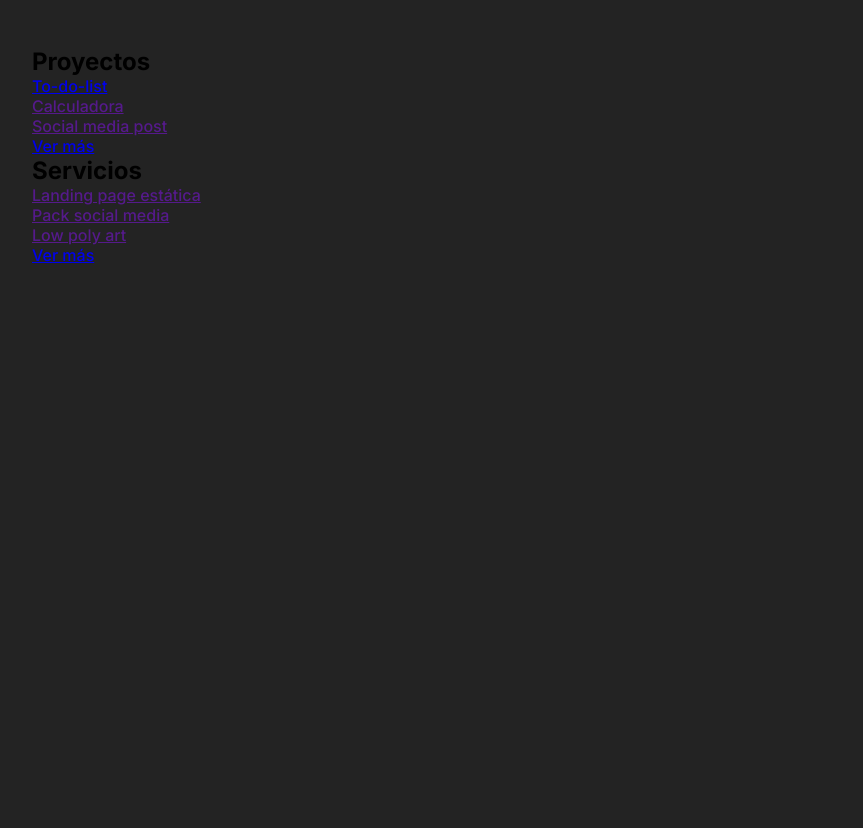
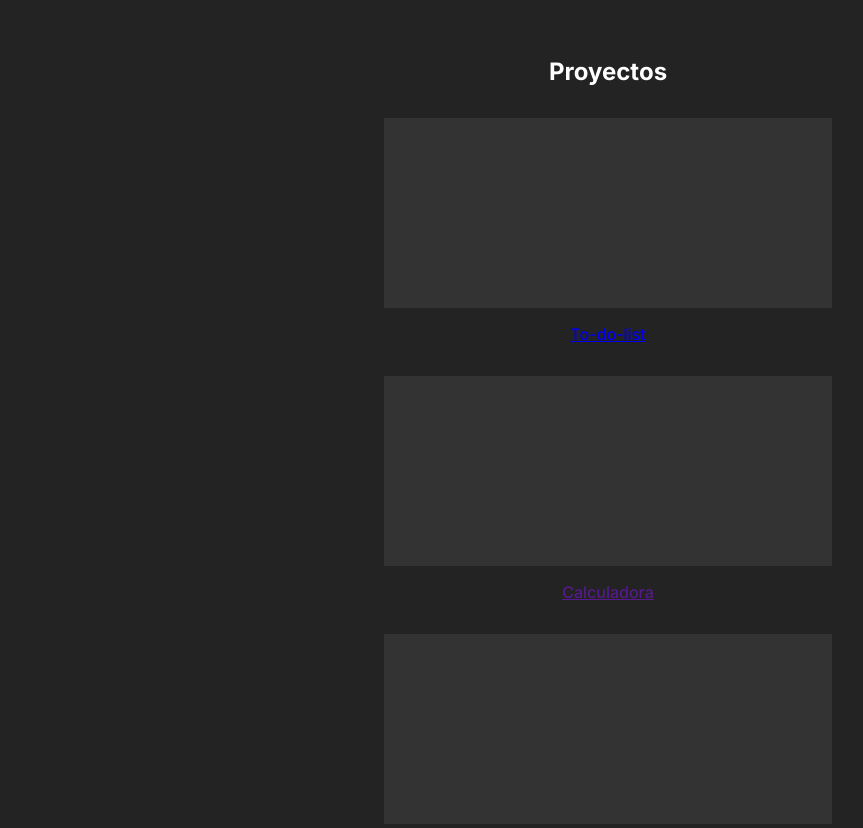
Before and after one commit to jackreategui/jackreategui, a plain HTML site: page index.html in a window 1280 px wide. Shown: the part 1092-1920 px from the top of the page, without its empty margins (32-895 px from the left). Before the commit the page ends 1357 px from the top, so only its background shows below. Drawn offline with Linux system fonts and the light colour scheme.

Commit message:
estilice una parte de la seccion de proyectos pero aun me falta corregir algunas cosas

```diff
--- a/css/style.css
+++ b/css/style.css
@@ -173,7 +173,7 @@ background-color: var(--black);
     font-size: var(--p);
     color: var(--white);
     line-height: 22px;
-    font-weight: 500;
+    font-weight: 300;
     padding: 0 0 32px;
 }
 
@@ -206,3 +206,119 @@ background-color: var(--black);
     -moz-box-shadow: 0px 0px 30px -5px rgba(0,0,0,0.75);
     box-shadow: 0px 0px 30px -5px rgba(0,0,0,0.75);
 }
+
+.proyectos_container, .servicios_container{
+    width: 100%;
+    margin: 0 auto;
+    text-align: center;
+    padding: 32px 0 50px;
+
+}
+
+.proyectos_h2, .servicios_h2{
+    color: var(--white);
+    font-size: var(--h2);
+    font-weight: 700;
+    padding: 0 0 16px;
+}
+
+.card_container{
+    display: flex;
+    flex-direction: column;
+    flex-wrap: wrap;
+    align-items: center;
+    min-height: 500px;
+    height: auto;
+}
+
+.card{
+    display: flex;
+    flex-direction: column;
+    align-items: center;
+    width: 100%;
+    max-width: 448px;
+    min-width: 328px;
+    height: 100%;
+    min-height: 190px;
+    max-height: 260px;
+    padding: 16px 0;
+    gap: 16px;
+}
+
+.ver_mas_link{
+    padding: 160px 0;
+    font-weight: 300;
+    font-size: var(--p);
+    color: var(--red_2);
+    text-decoration: none;
+}
+
+.ver_mas_link:hover{
+    text-decoration: underline;
+}
+
+.card_img--to-do-list{
+    width: 100%;
+    min-width: 328px;
+    min-height: 190px;
+    background-color: var(--back_2);
+    /* background-image: url('../assets/img/cover_facebook_proyecto.jpg'); */
+    background-position: center;
+    background-repeat: no-repeat;
+    background-size: cover;
+}
+
+.card_img--calculadora{
+    width: 100%;
+    min-width: 328px;
+    min-height: 190px;
+    background-color: var(--back_2);
+    /* background-image: url('../assets/img/cover_facebook_proyecto.jpg'); */
+    background-position: center;
+    background-repeat: no-repeat;
+    background-size: cover;
+}
+
+.card_img--social-media-post{
+    width: 100%;
+    min-width: 328px;
+    min-height: 190px;
+    background-color: var(--back_2);
+    /* background-image: url('../assets/img/cover_facebook_proyecto.jpg'); */
+    background-position: center;
+    background-repeat: no-repeat;
+    background-size: cover;
+}
+
+.card_img--landing-page-estatica{
+    width: 100%;
+    min-width: 328px;
+    min-height: 190px;
+    background-color: var(--back_2);
+    /* background-image: url('../assets/img/cover_facebook_proyecto.jpg'); */
+    background-position: center;
+    background-repeat: no-repeat;
+    background-size: cover;
+}
+
+.card_img--pack-social-media-post{
+    width: 100%;
+    min-width: 328px;
+    min-height: 190px;
+    background-color: var(--back_2);
+    /* background-image: url('../assets/img/cover_facebook_proyecto.jpg'); */
+    background-position: center;
+    background-repeat: no-repeat;
+    background-size: cover;
+}
+
+.card_img--low-poly-art{
+    width: 100%;
+    min-width: 328px;
+    min-height: 190px;
+    background-color: var(--back_2);
+    /* background-image: url('../assets/img/cover_facebook_proyecto.jpg'); */
+    background-position: center;
+    background-repeat: no-repeat;
+    background-size: cover;
+}
--- a/index.html
+++ b/index.html
@@ -78,15 +78,15 @@
             <h2 class="proyectos_h2">Proyectos</h2>
             <div class="card_container">
                 <div class="card proyect">
-                    <a href="" class="card_img"></a>
+                    <a href="" class="card_img--to-do-list"></a>
                     <a href=" class="card_title"">To-do-list</a>
                 </div>
                 <div class="card proyect">
-                    <a href="" class="card_img"></a>
+                    <a href="" class="card_img--calculadora"></a>
                     <a href="" class="card_title">Calculadora</a>
                 </div>
                 <div class="card proyect">
-                    <a href="" class="card_img"></a>
+                    <a href="" class="card_img--social-media-post"></a>
                     <a href="" class="card_title">Social media post</a>
                 </div>
             </div>
@@ -97,15 +97,15 @@
             <h2 class="servicios_h2">Servicios</h2>
             <div class="card_container">
                 <div class="card servicios">
-                    <a href="" class="card_img"></a>
+                    <a href="" class="card_img--landing-page-estatica"></a>
                     <a href="" class="card_title">Landing page estática</a>
                 </div>
                 <div class="card servicios">
-                    <a href="" class="card_img"></a>
+                    <a href="" class="card_img--pack-social-media-post"></a>
                     <a href="" class="card_title">Pack social media</a>
                 </div>
                 <div class="card servicios">
-                    <a href="" class="card_img"></a>
+                    <a href="" class="card_img--low-poly-art"></a>
                     <a href="" class="card_title">Low poly art</a>
                 </div>
             </div>
```
